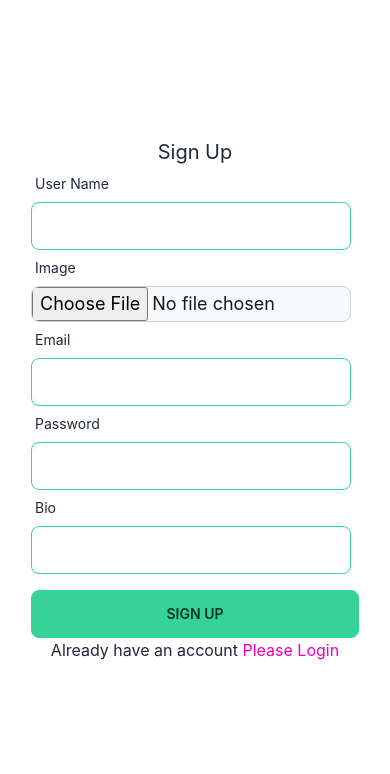
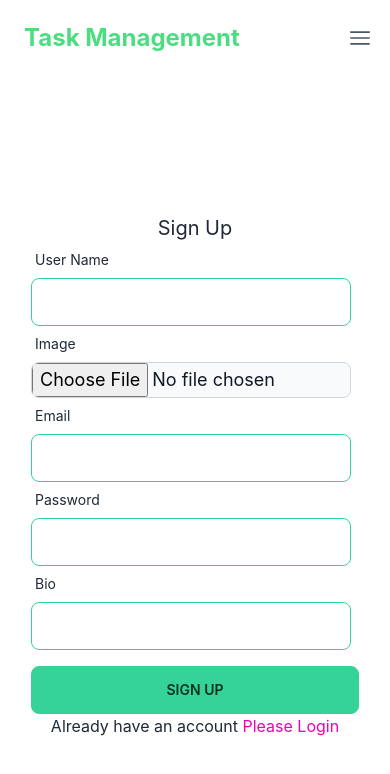
Before and after one commit to Sizan75/task-management, a React (Create React App) app: page /signup in a window 390 px wide. Shown: the top 774 px of the page. Built offline with nearby package versions, Linux system fonts and the light colour scheme; no server answers.

Commit message:
navbar added

```diff
--- a/src/Layout/Main.js
+++ b/src/Layout/Main.js
@@ -1,10 +1,11 @@
 import React from 'react';
 import { Outlet } from 'react-router-dom';
+import Navbar from '../Pages/Navbar/Navbar';
 
 const Main = () => {
     return (
         <div>
-          {/* <Navbar></Navbar> */}
+          <Navbar></Navbar>
           <Outlet></Outlet>
         </div>
     );
--- /dev/null
+++ b/src/Pages/Navbar/Navbar.js
@@ -0,0 +1,184 @@
+import React, { useContext, useState } from 'react';
+import { Link, NavLink } from 'react-router-dom';
+
+import { FaSignOutAlt, FaUser } from 'react-icons/fa';
+import { AuthContext } from '../../context/AuthProvider';
+
+const Navbar = () => {
+    const [isMenuOpen, setIsMenuOpen] = useState(false);
+
+    const { user, logOut } = useContext(AuthContext);
+
+    const handleLogOut = () => {
+      logOut()
+        .then(() => { })
+        .catch(err => console.log(err));
+    }
+
+    return (
+        <div>
+            <div className="px-4 py-5 mx-auto sm:max-w-xl md:max-w-full lg:max-w-screen-xl md:px-24 lg:px-8">
+                <div className="relative flex items-center justify-between">
+                    <Link
+                        to="/"
+                        className="inline-flex items-center"
+                    >
+
+                        <span className="text-2xl text-green-400 font-bold ms-2">
+                            Task Management
+                        </span>
+                    </Link>
+                    <ul className="flex items-center hidden space-x-8 lg:flex">
+                        <li>
+                            <Link
+                                to='/addtask'
+                                className="text-green-400 font-semibold "
+                            >
+                                Add Task
+                            </Link>
+                        </li>
+
+
+
+
+
+                        {
+                                user?.email ?
+                                    <>
+
+                                        {user?.profilePicture ?
+                                            <div className="avatar">
+                                                <div className="w-12 rounded-full tooltip" data-tip={user?.userName}>
+
+                                                    <img src={user?.profilePicture} alt="" />
+                                                </div>
+
+                                            </div>
+                                            : <FaUser></FaUser>}
+
+
+                                        <li className="text-green-400 font-semibold ">
+                                            <button onClick={handleLogOut}><NavLink to="/login"><FaSignOutAlt></FaSignOutAlt></NavLink></button>
+                                        </li>
+                                    </> :
+
+                                    <>
+
+                                        <li className="text-green-400 font-semibold ">
+                                            <NavLink to="/login">Login</NavLink>
+                                        </li>
+                                        <li className="text-green-400  font-semibold ">
+                                            <NavLink to="/signup">Sign Up</NavLink>
+                                        </li>
+                                    </>
+                            }
+
+
+
+
+
+
+
+
+
+
+
+
+
+
+                    </ul>
+                    <div className="lg:hidden">
+                        <button
+                            aria-label="Open Menu"
+                            title="Open Menu"
+                            className="p-2 -mr-1 transition duration-200 rounded focus:outline-none focus:shadow-outline hover:bg-deep-purple-50 focus:bg-deep-purple-50"
+                            onClick={() => setIsMenuOpen(true)}
+                        >
+                            <svg className="w-5 text-gray-600" viewBox="0 0 24 24">
+                                <path
+                                    fill="currentColor"
+                                    d="M23,13H1c-0.6,0-1-0.4-1-1s0.4-1,1-1h22c0.6,0,1,0.4,1,1S23.6,13,23,13z"
+                                />
+                                <path
+                                    fill="currentColor"
+                                    d="M23,6H1C0.4,6,0,5.6,0,5s0.4-1,1-1h22c0.6,0,1,0.4,1,1S23.6,6,23,6z"
+                                />
+                                <path
+                                    fill="currentColor"
+                                    d="M23,20H1c-0.6,0-1-0.4-1-1s0.4-1,1-1h22c0.6,0,1,0.4,1,1S23.6,20,23,20z"
+                                />
+                            </svg>
+                        </button>
+                        {isMenuOpen && (
+                            <div className="absolute top-0 left-0 w-full">
+                                <div className="p-5 bg-white border rounded shadow-sm">
+                                    <div className="flex items-center justify-between mb-4">
+                                        <div>
+                                            <Link
+                                                to="/"
+
+                                                className="inline-flex items-center"
+                                            >
+                                                {/* <img src={} alt="task" className='w-8 h-8' /> */}
+                                                <span className="ml-2 text-xl font-bold tracking-wide text-gray-800 uppercase">
+                                                    Task Manager
+                                                </span>
+                                            </Link>
+                                        </div>
+                                        <div>
+                                            <button
+                                                aria-label="Close Menu"
+                                                title="Close Menu"
+                                                className="p-2 -mt-2 -mr-2 transition duration-200 rounded hover:bg-gray-200 focus:bg-gray-200 focus:outline-none focus:shadow-outline"
+                                                onClick={() => setIsMenuOpen(false)}
+                                            >
+                                                <svg className="w-5 text-gray-600" viewBox="0 0 24 24">
+                                                    <path
+                                                        fill="currentColor"
+                                                        d="M19.7,4.3c-0.4-0.4-1-0.4-1.4,0L12,10.6L5.7,4.3c-0.4-0.4-1-0.4-1.4,0s-0.4,1,0,1.4l6.3,6.3l-6.3,6.3 c-0.4,0.4-0.4,1,0,1.4C4.5,19.9,4.7,20,5,20s0.5-0.1,0.7-0.3l6.3-6.3l6.3,6.3c0.2,0.2,0.5,0.3,0.7,0.3s0.5-0.1,0.7-0.3 c0.4-0.4,0.4-1,0-1.4L13.4,12l6.3-6.3C20.1,5.3,20.1,4.7,19.7,4.3z"
+                                                    />
+                                                </svg>
+                                            </button>
+                                        </div>
+                                    </div>
+                                    <nav>
+                                        <ul className="space-y-4">
+                                            <li>
+                                                <Link
+                                                    to='/addtask'
+                                                    className="font-medium tracking-wide text-gray-700 transition-colors duration-200 hover:text-deep-purple-accent-400"
+                                                >
+                                                    Add Task
+                                                </Link>
+                                            </li>
+                                            <li>
+                                                <Link
+                                                    to='/mytask'
+                                                    className="font-medium tracking-wide text-gray-700 transition-colors duration-200 hover:text-deep-purple-accent-400"
+                                                >
+                                                    My Task
+                                                </Link>
+                                            </li>
+                                            <li>
+                                                <Link
+                                                    to="/completedtask"
+
+                                                    className="font-medium tracking-wide text-gray-700 transition-colors duration-200 hover:text-deep-purple-accent-400"
+                                                >
+                                                    Completed Task
+                                                </Link>
+                                            </li>
+                                        </ul>
+                                    </nav>
+                                </div>
+                            </div>
+                        )}
+                    </div>
+                </div>
+            </div>
+
+        </div>
+    );
+};
+
+export default Navbar;
```
